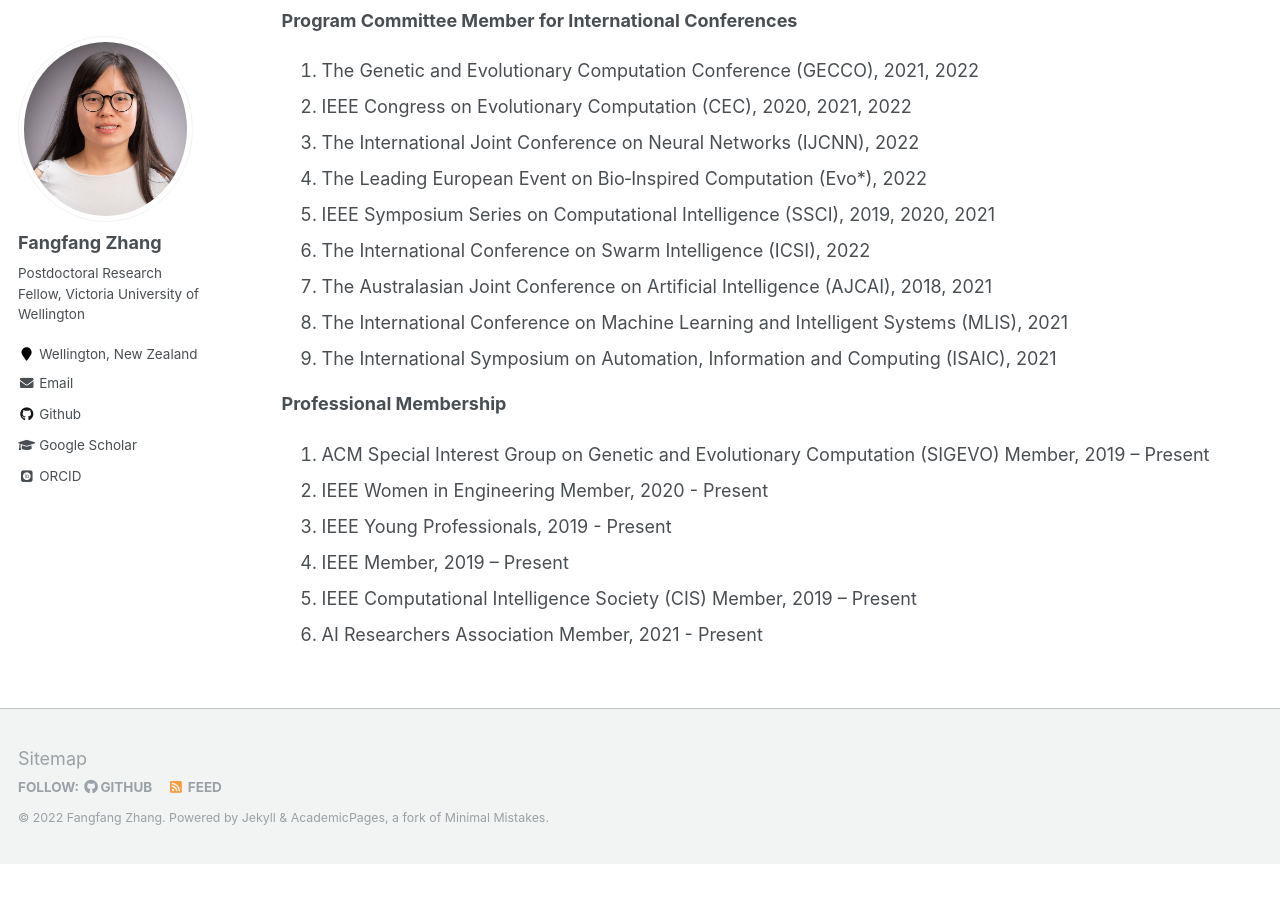
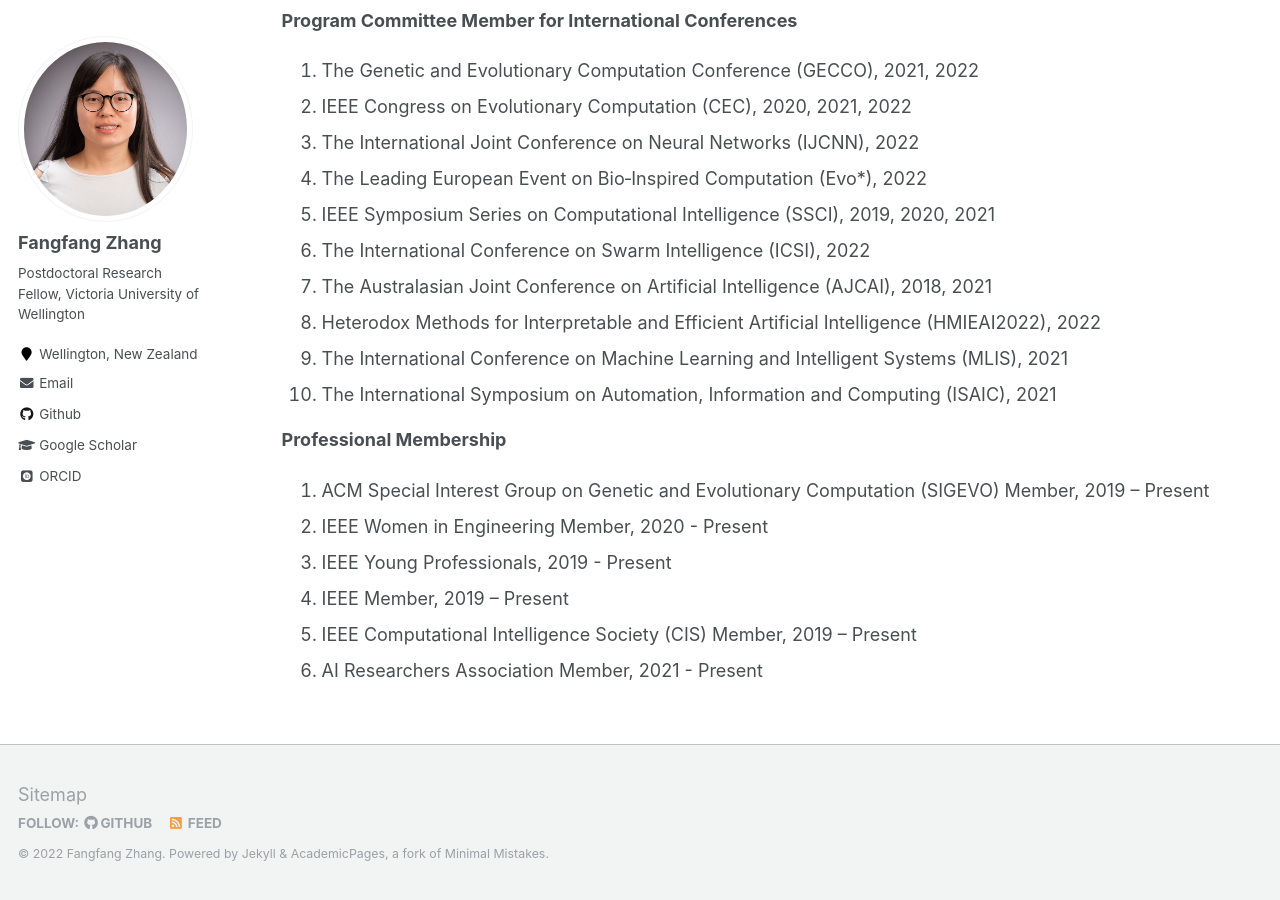
Before and after one commit to fangfang-zhang/fangfang-zhang.github.io, a Jekyll site: the page built from _pages/professional-activities.md, in a window 1280 px wide and 900 px high, scrolled down 2056 px. Built offline with Jekyll 4.4.1, drawn with Linux system fonts in a browser that asks for light colours; some web fonts are replaced; before the commit the page ends 2920 px from its top, so only the background shows below that.

Commit message:
conference

```diff
--- a/_pages/professional-activities.md
+++ b/_pages/professional-activities.md
@@ -76,6 +76,7 @@ ul li { padding: 5px 0px; }
 <li> IEEE Symposium Series on Computational Intelligence (SSCI), 2019, 2020, 2021 </li>
 <li> The International Conference on Swarm Intelligence (ICSI), 2022 </li>
 <li> The Australasian Joint Conference on Artificial Intelligence (AJCAI), 2018, 2021 </li>
+<li> Heterodox Methods for Interpretable and Efficient Artificial Intelligence (HMIEAI2022), 2022 </li>
 <li> The International Conference on Machine Learning and Intelligent Systems (MLIS), 2021 </li>
 <li> The International Symposium on Automation, Information and Computing (ISAIC), 2021 </li>
 </ol>
```
Also changed, not shown: 1 other file.
